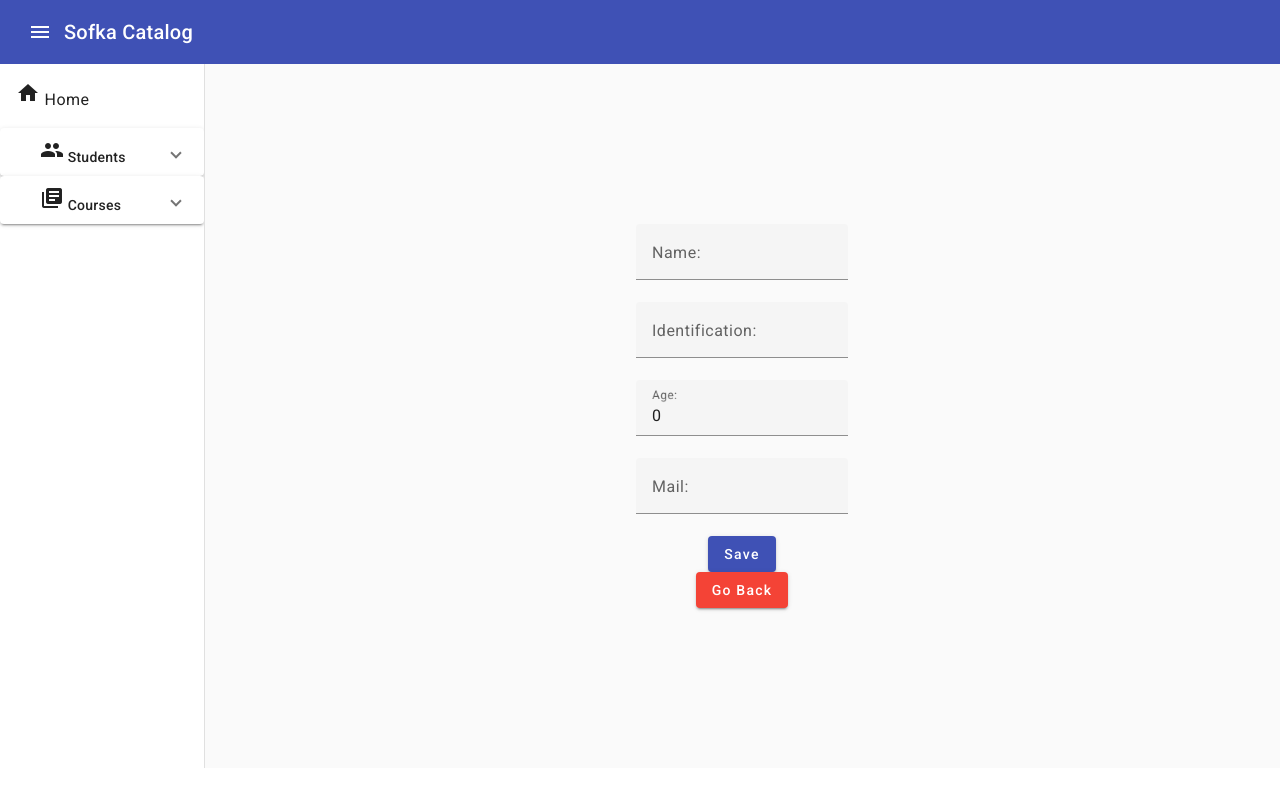
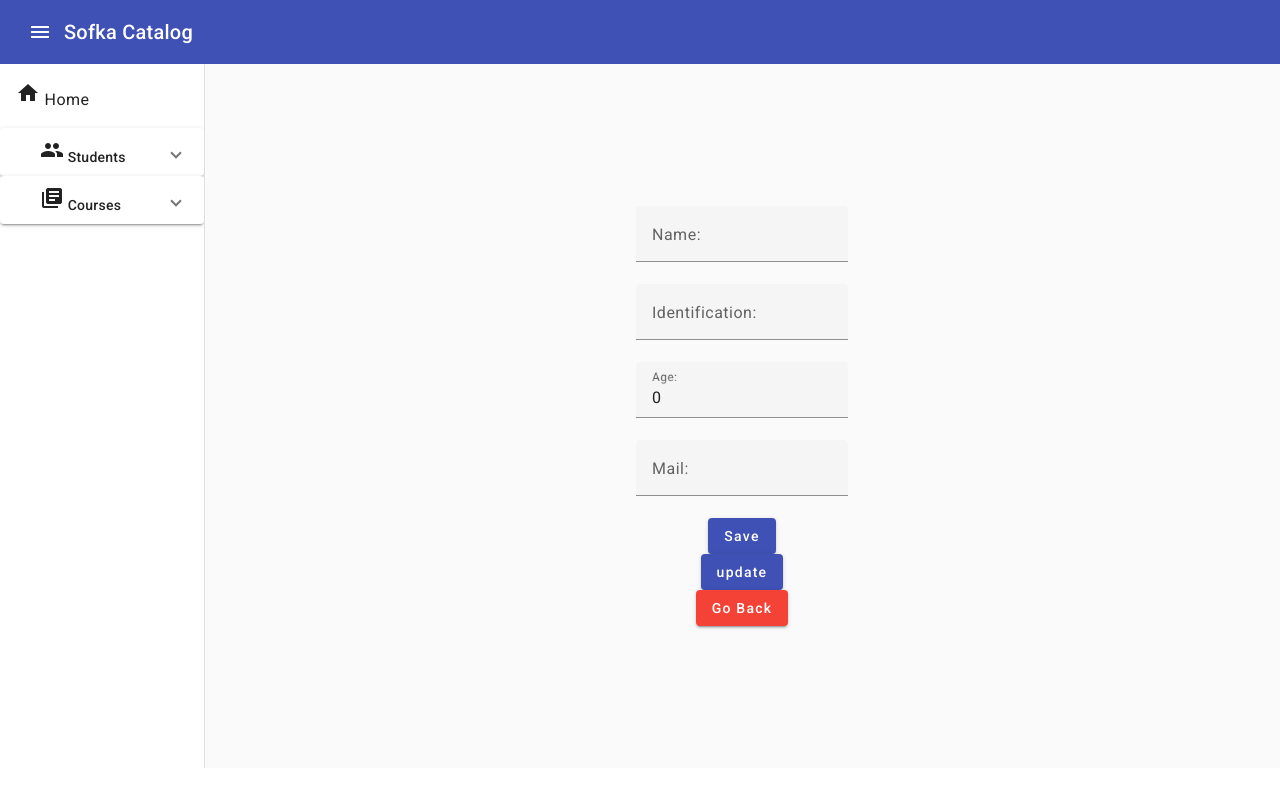
Before and after one commit to training-practice-sofkau/C1-2023-FA-Angular, an Angular app: page /students/new in a window 1280 px wide. Built offline with nearby package versions, Linux system fonts and the light colour scheme; what ngx-pagination would draw is missing.

Commit message:
Add update student

```diff
--- a/src/app/components/cards/student-card/student-card.component.ts
+++ b/src/app/components/cards/student-card/student-card.component.ts
@@ -46,7 +46,6 @@ export class StudentCardComponent {
               this.service.deleteStudent(param).subscribe(() => this.someEvent.emit(null));
           }
 
-     // this.notifyParent.emit("event-name")
   }
 
 
--- a/src/app/components/forms/student-form/student-form.component.html
+++ b/src/app/components/forms/student-form/student-form.component.html
@@ -1,4 +1,4 @@
-<form [formGroup] = "studentForm" ngClass="save" (ngSubmit)="onSubmit()">
+<form [formGroup] = "studentForm" ngClass="save" >
     <mat-form-field appearance="fill" >
         <mat-label>Name: </mat-label>  <input matInput placeholder="Insert name" formControlName="name"/>
     </mat-form-field>
@@ -12,6 +12,7 @@
         <mat-label>Mail: </mat-label> <input matInput placeholder="Insert mail" formControlName="mail"/>
     </mat-form-field>
     <button mat-raised-button color="primary" type="submit">Save</button>
+    <button mat-raised-button color="primary" (click)="update()">update</button>
     <button mat-raised-button color="warn" routerLink="/students">Go Back</button>
 
 </form>
--- a/src/app/components/forms/student-form/student-form.component.ts
+++ b/src/app/components/forms/student-form/student-form.component.ts
@@ -27,7 +27,6 @@ export class StudentFormComponent implements OnInit{
                 mail: ''
             }
         );
-        this.studentForm.valueChanges.subscribe(console.log);
 
         this.route.queryParams.subscribe((info) => {
             if(JSON.stringify(info) !== JSON.stringify({})){
@@ -41,11 +40,17 @@ export class StudentFormComponent implements OnInit{
             }
 
         })
-
     }
 
     onSubmit(){
         this.service.postStudent(this.studentForm.value).subscribe(() => this.router.navigate(['students']));
     };
 
+
+    update(){
+      this.route.queryParams
+      .subscribe(params => {
+         this.service.updateStudent(JSON.parse(params['data']).id, this.studentForm.value).subscribe(() => this.router.navigate(['students']))
+      })
+    };
 }
--- a/src/app/services/student-service/student.service.ts
+++ b/src/app/services/student-service/student.service.ts
@@ -13,16 +13,20 @@ export class StudentService{
   api: string = "http://localhost:8080/students"
 
   getAll(): Observable<any> {
-    return this.http.get(this.api);
+      return this.http.get(this.api);
   }
 
   postStudent(student: Student){
-    return this.http.post(this.api, student)
+      return this.http.post(this.api, student)
   }
 
   deleteStudent(id: number){
       return this.http.delete(`${this.api}/${id}`, { responseType: 'text' })
   }
 
+  updateStudent(id: number, data: any){
+    return this.http.put(`${this.api}/${id}`, data)
+  }
+
 
 }
```
